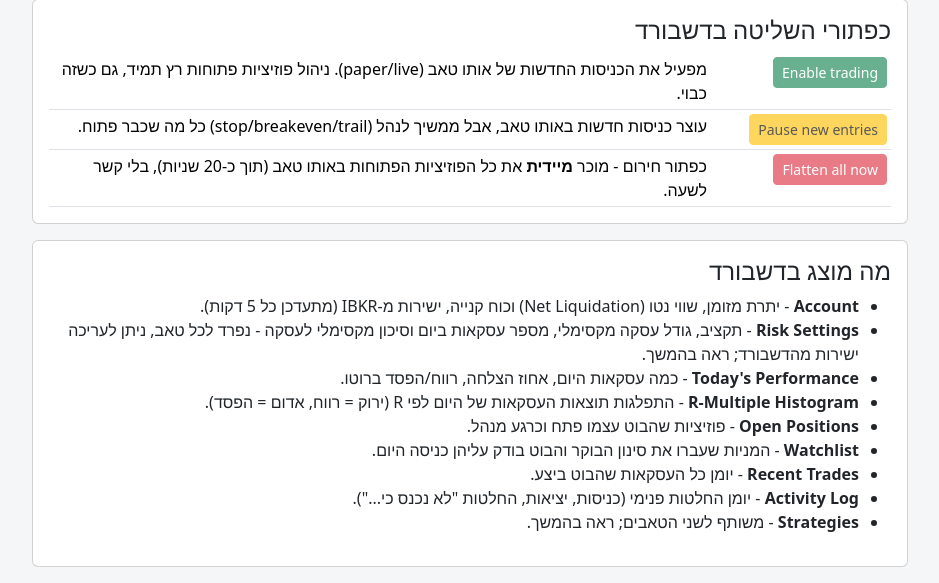
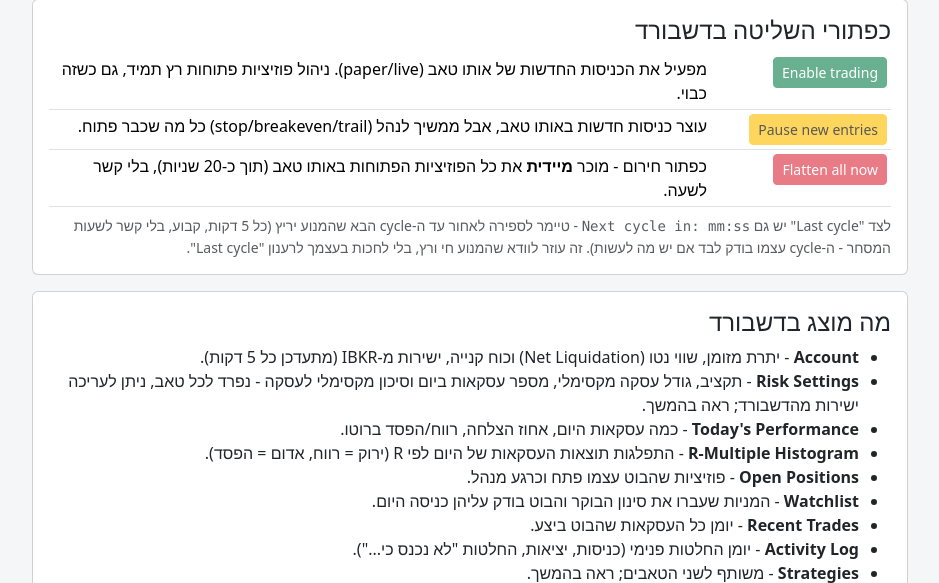
Before and after one commit to ssnir2004/TradingBot, a FastAPI app: template web/templates/guide.html in a window 1280 px wide. Shown: the part 2038-2621 px from the top of the page, without its empty margins (170-1109 px from the left). Run offline with FastAPI, Linux system fonts and the light colour scheme; the template is opened without the code that fills it, so the values that code supplies are empty.

Commit message:
Add a live countdown to the next trading cycle in the dashboard
run_service.py now persists the scheduler's actual next firing time for
the 'cycle' job (seeded on startup, self-corrected after every run) so
it survives across processes. The dashboard shows it as a live mm:ss
countdown next to "Last cycle", ticking every second client-side from
the timestamp returned by /api/status.

```diff
--- a/src/db.py
+++ b/src/db.py
@@ -401,10 +401,21 @@ def record_cycle_run(mode: str, status: str):
     set_setting(_mode_key(mode, "last_cycle_timestamp"), datetime.now(ET).isoformat(timespec="seconds"))
 
 
+def set_next_cycle_at(mode: str, next_run_iso: str):
+    """Records when the scheduler will next fire the 'cycle' job for this
+    mode (see run_service.py), so the dashboard can show a countdown. This
+    is the scheduler's own next firing time, independent of whether that
+    firing will actually do anything (run_cycle() self-gates on market
+    hours) — it always fires every 5 minutes, so the countdown is accurate
+    even outside trading hours."""
+    set_setting(_mode_key(mode, "next_cycle_at"), next_run_iso)
+
+
 def get_cycle_status(mode: str) -> dict:
     return {
         "last_cycle_status": get_setting(_mode_key(mode, "last_cycle_status"), ""),
         "last_cycle_timestamp": get_setting(_mode_key(mode, "last_cycle_timestamp"), ""),
+        "next_cycle_at": get_setting(_mode_key(mode, "next_cycle_at"), ""),
         "bot_enabled": is_bot_enabled(mode),
         "flatten_pending": get_setting(_mode_key(mode, "flatten_now"), "false") == "true",
     }
--- a/web/templates/guide.html
+++ b/web/templates/guide.html
@@ -150,6 +150,12 @@
           <tr><td><span class="btn btn-danger btn-sm disabled">Flatten all now</span></td><td>כפתור חירום - מוכר <strong>מיידית</strong> את כל הפוזיציות הפתוחות באותו טאב (תוך כ-20 שניות), בלי קשר לשעה.</td></tr>
         </tbody>
       </table>
+      <p class="text-muted small mb-0 mt-2">
+        לצד "Last cycle" יש גם <span class="mono">Next cycle in: mm:ss</span> -
+        טיימר לספירה לאחור עד ה-cycle הבא שהמנוע יריץ (כל 5 דקות, קבוע,
+        בלי קשר לשעות המסחר - ה-cycle עצמו בודק לבד אם יש מה לעשות). זה
+        עוזר לוודא שהמנוע חי ורץ, בלי לחכות בעצמך לרענון "Last cycle".
+      </p>
     </div>
   </div>
 
```
Also changed, not shown: run_service.py (+17 -2 lines), web/templates/index.html (+15 -0 lines).
